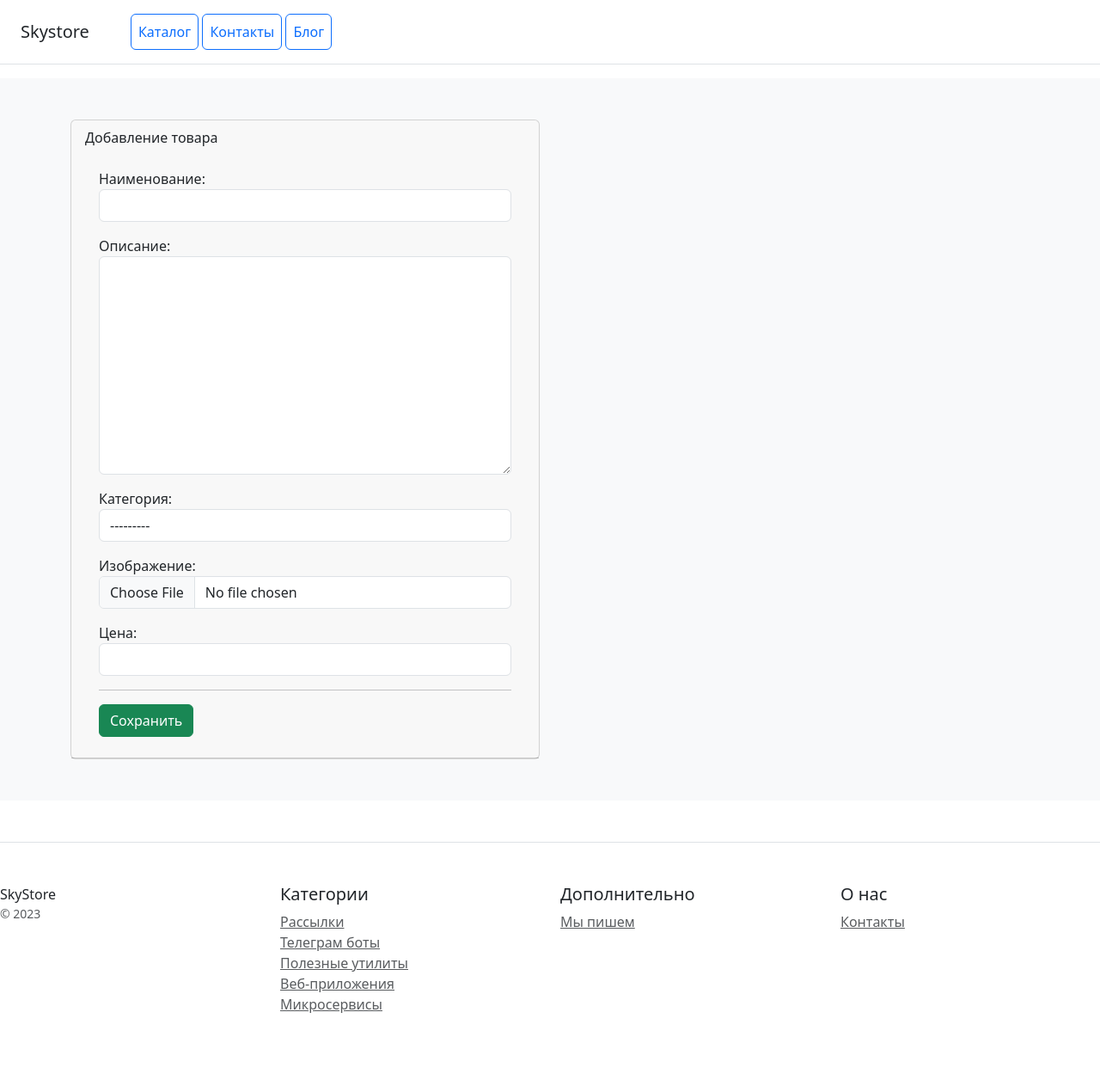
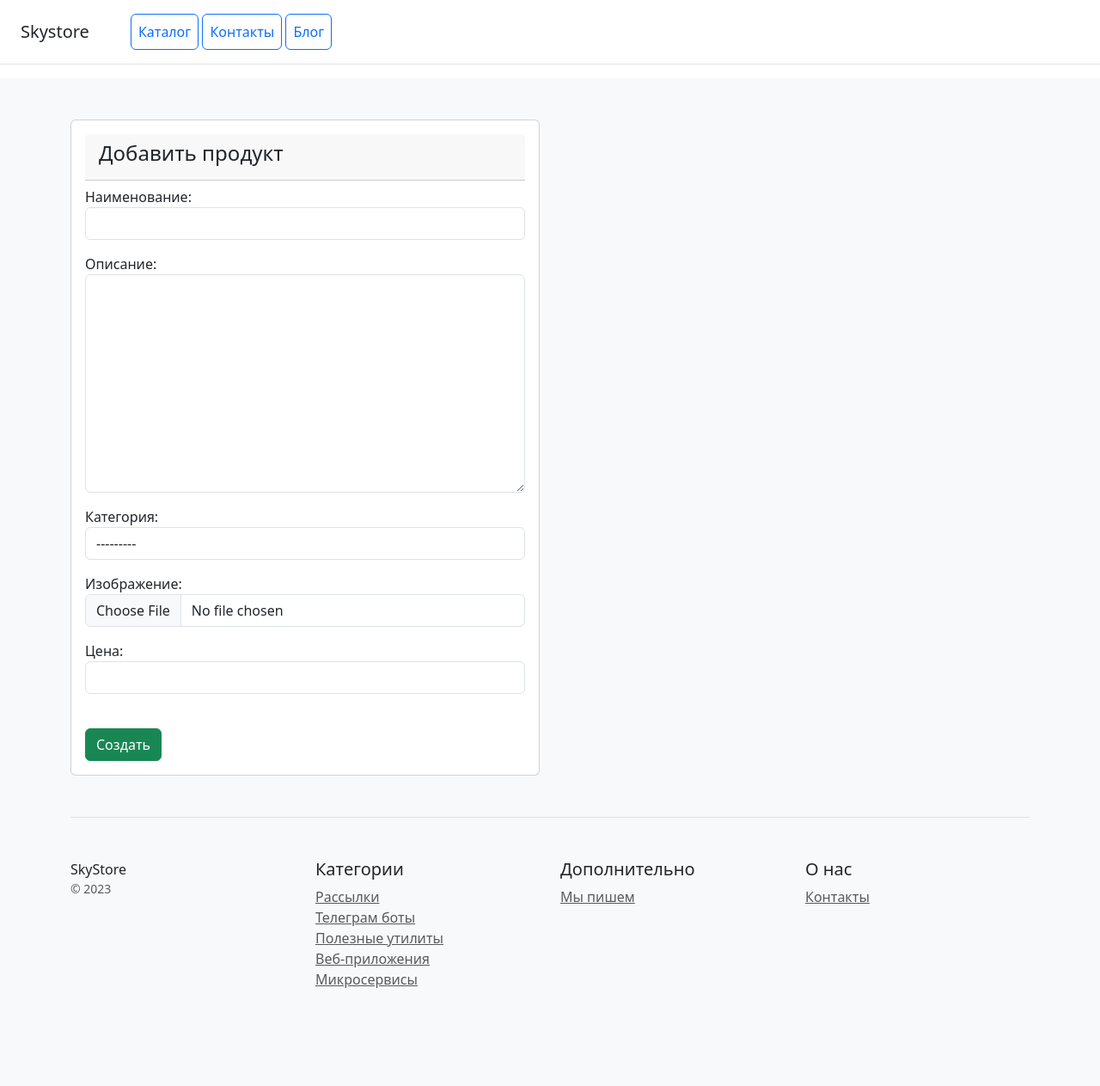
Before and after one commit to Arctiqa/web-store, a Django app: page /create in a window 1280 px wide. Shown: the whole page at 86% size. Before the commit the page ends 1178 px from the top, so only its background shows below. Run offline with Django 5.2, Linux system fonts and the light colour scheme; data comes from the database, SQL or seed files in the repository.

Commit message:
update product_form.html

```diff
--- a/catalog/templates/catalog/product_form.html
+++ b/catalog/templates/catalog/product_form.html
@@ -1,20 +1,55 @@
 {% extends 'catalog/base.html' %}
+{% load static %}
+
+
 {% block content %}
-<div class="col-6">
-    <div class="card">
-        <div class="card-header">
-            <div class="card-title">Добавление товара</div>
-            <div class="card-body">
-                <form method="post" enctype="multipart/form-data">
+
+<form method="post" enctype="multipart/form-data">
+    <div class="row">
+        <div class="col-6">
+            <div class="card">
+                <div class="card-body">
+                    <div class="card-header" style="margin-bottom: 7px;">
+                        {% if product %}
+                        <h4 class="card-title">Редактировать продукт</h4>
+                        {% else %}
+                        <h4 class="card-title">Добавить продукт</h4>
+                        {% endif %}
+                    </div>
                     {% csrf_token %}
                     {{ form.as_p }}
+                    {% if product %}
+                    <br>
+                    <button type="submit" class="btn btn-success">Сохранить</button>
+                    {% else %}
+                    <br>
+                    <button type="submit" class="btn btn-success">Создать</button>
+                    {% endif %}
+                </div>
+            </div>
+        </div>
+        <div class="col-6">
+            {% if product %}
+            <div class="card">
+                <div class="card-body">
+
+                <div class="card-header" style="margin-bottom: 7px;">
+                    <h4 class="card-title">Версии продукта</h4>
+                </div>
+
+                    {{ formset.management_form }}
+                    {% for form in formset.forms %}
+                    {{ form.as_p }}
                     {% if not forloop.last %}
-                        <hr>
+                    <hr>
                     {% endif %}
-                    <button type="submit" class="btn btn-success">Сохранить</button>
-                </form>
+                    {% endfor %}
+                </div>
             </div>
         </div>
     </div>
-</div>
+    {% endif %}
+
+</form>
+
 {% endblock %}
```
